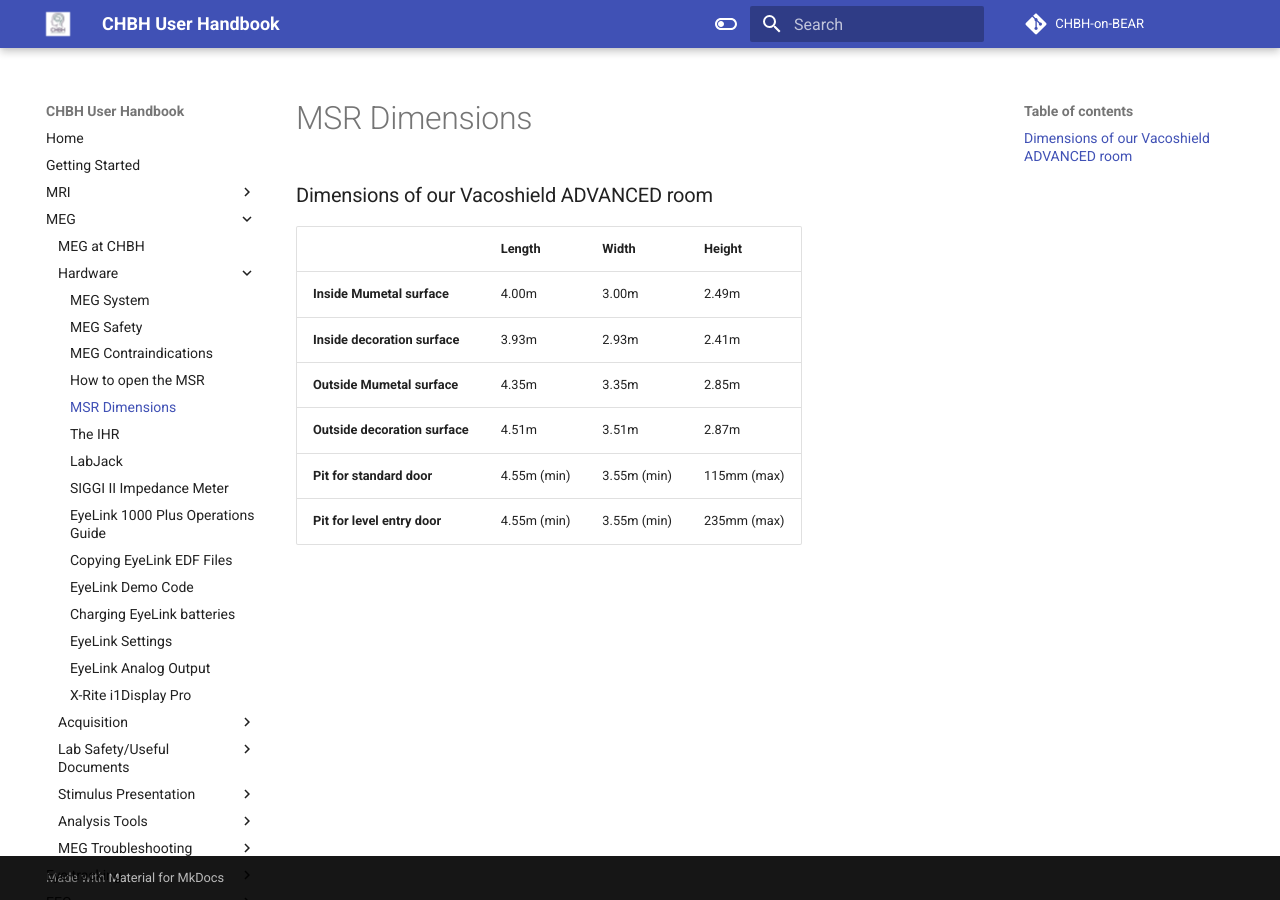
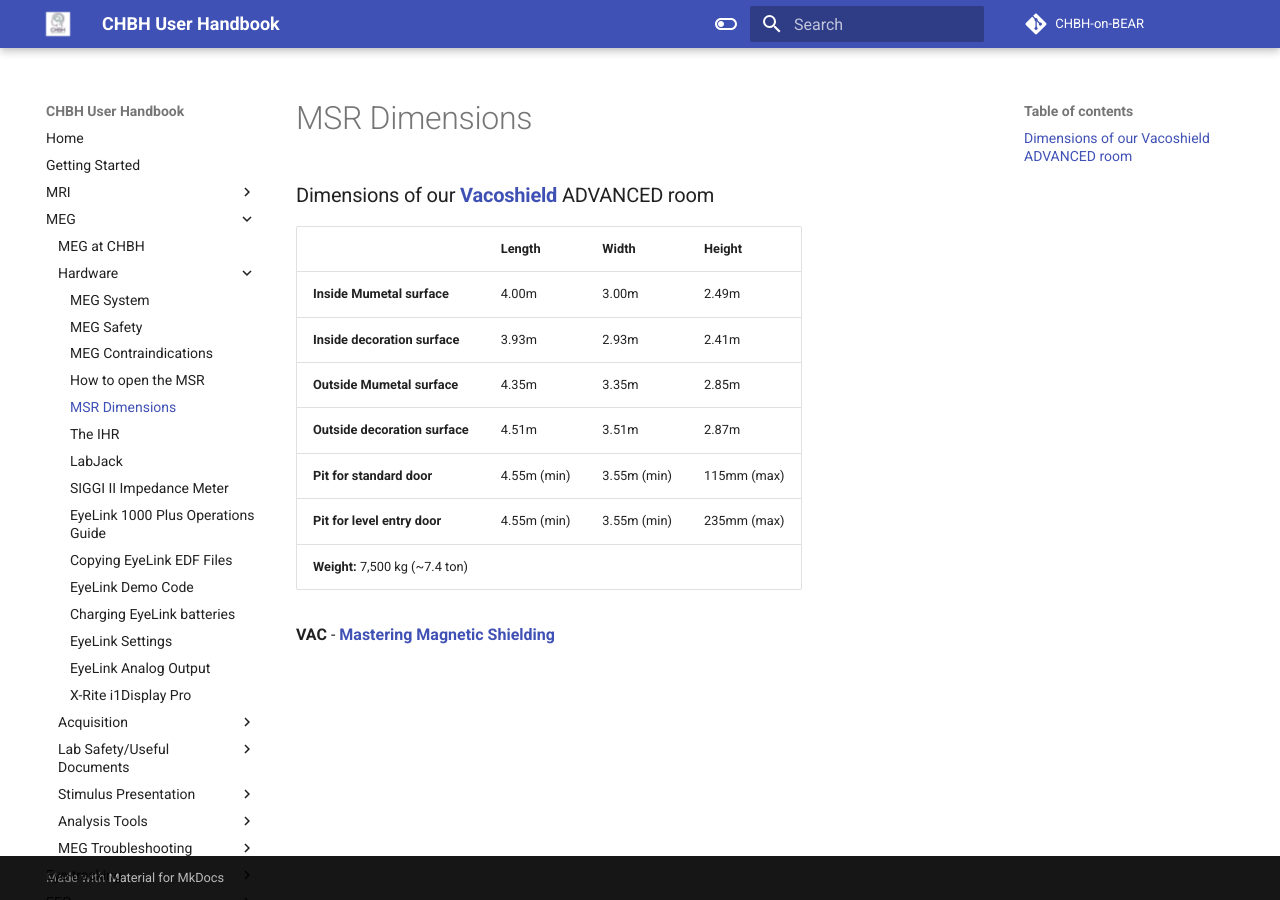
Before and after one commit to chbh-opensource/chbh-on-bear, an MkDocs documentation site: the page built from docs/meg/hardware/dimensions.md, in a window 1280 px wide. Built offline with MkDocs 1.6.1 and Material for MkDocs 9.7.7, drawn with Linux system fonts in a browser that asks for light colours; comment, search, counter and statistics services are not loaded.

Commit message:
Adding more info to MEG MSR dimensions repo

```diff
--- a/docs/meg/hardware/dimensions.md
+++ b/docs/meg/hardware/dimensions.md
@@ -1,6 +1,6 @@
 # MSR Dimensions
 
-### Dimensions of our Vacoshield ADVANCED room
+### Dimensions of our **[Vacoshield](../../meg/pdfs/Vacoshield_3_x_4.pdf)** ADVANCED room
 
 | 			     |  Length  |  Width  |  Height  |
 | -------------  |  ------- |  ------ |  ------- |
@@ -10,3 +10,6 @@
 | **Outside decoration surface**  |  4.51m  | 3.51m  | 2.87m |
 | **Pit for standard door**  |  4.55m (min) | 3.55m (min) | 115mm (max) |
 | **Pit for level entry door** |  4.55m (min)  | 3.55m (min) | 235mm (max) |
+| **Weight:** 7,500 kg (~7.4 ton)
+
+**VAC** - **[Mastering Magnetic Shielding](../../meg/pdfs/Mastering_Magnetic_Shielding.pdf)**
```
Also changed, not shown: 2 other files.
